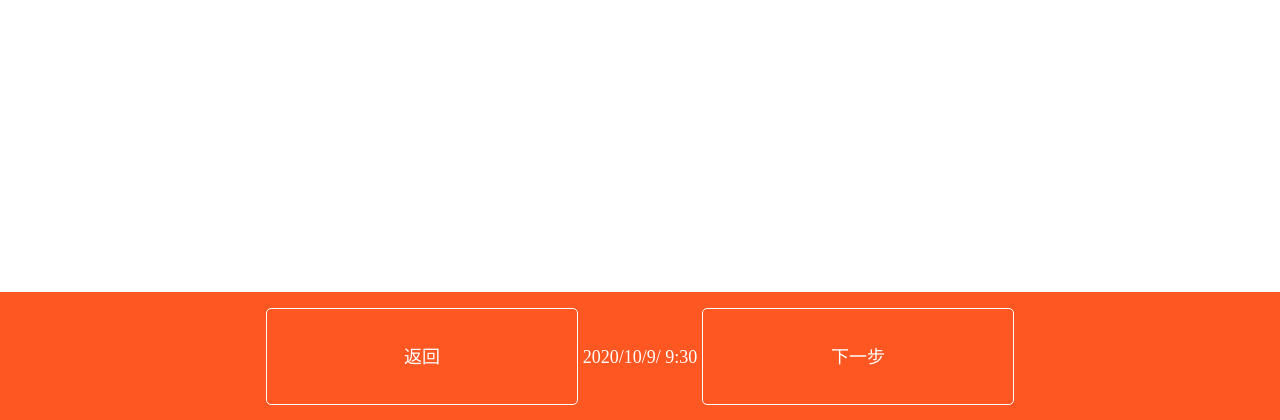
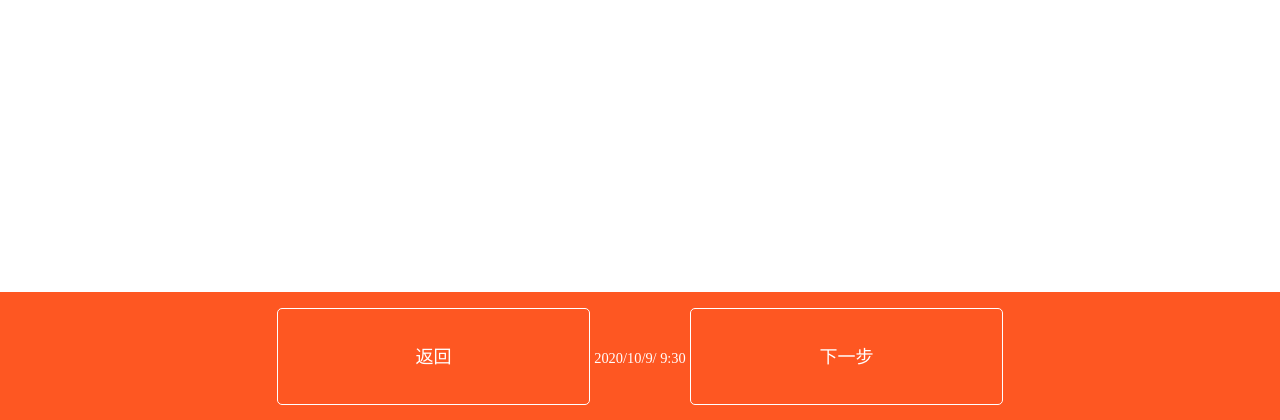
Before and after one commit to iampheasant/template, a Flask app: page /page_4 in a window 1280 px wide. Shown: the part 380-800 px from the top of the page. Run offline with Flask 2, Linux system fonts and the light colour scheme; some libraries are stand-ins or nearby versions.

Commit message:
Add files via upload

```diff
--- a/static/css/main.css
+++ b/static/css/main.css
@@ -64,6 +64,9 @@
 	font-family: 微軟正黑體;
 	color: rgb(59, 59, 59);
 	margin-top: 2%;
+}
+#showbox{
+	font-size: 80%;
 }
 /*form表單裡的input*/
 .inp>input{
@@ -168,7 +171,7 @@
     word-wrap: break-word;
     background-color: #fff;
     background-clip: border-box;
-    border: 1px solid rgba(0,0,0,.125);
+    border: 1px solid #bababa;
 }
 /*圖片靠左*/
 .ll{
```
